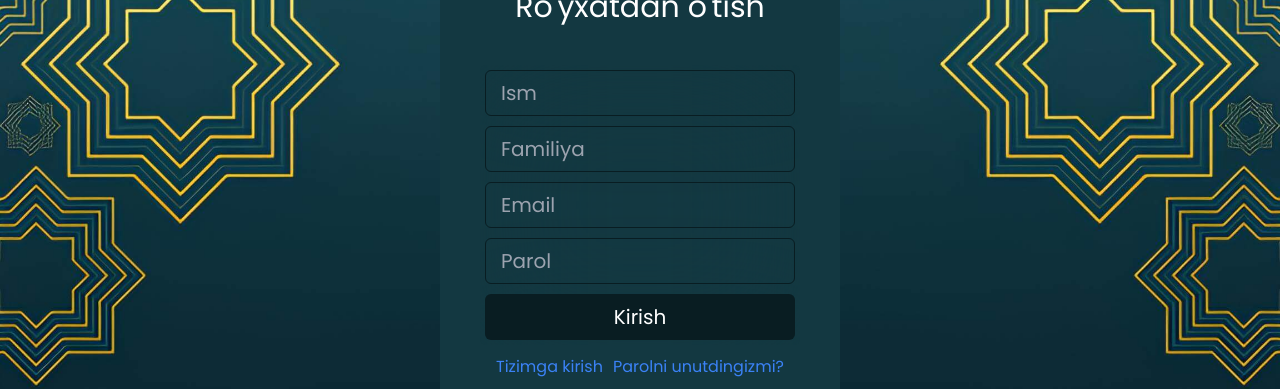
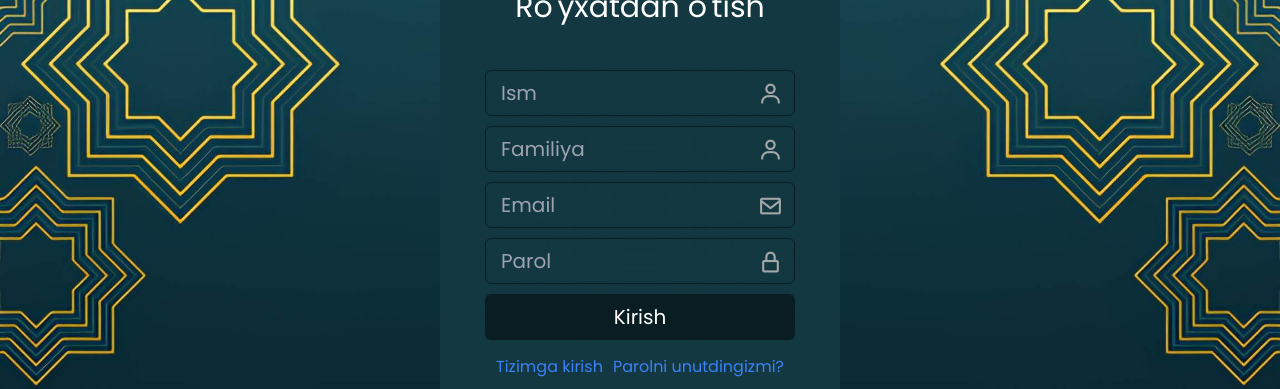
Before and after one commit to 1zzat1lla-Fayzullayev/Quran, a React (Vite) app: page / in a window 1280 px wide. Both pictures are taken after a click on the element "Ro'yxatdan o'tish". Shown: the part 160-549 px from the top of the page. Built offline with nearby package versions, Linux system fonts and the light colour scheme.

Commit message:
adding icons and adding search functions

```diff
--- a/src/components/Card.jsx
+++ b/src/components/Card.jsx
@@ -3,7 +3,7 @@ import React from "react";
 function Card({ surah }) {
   return (
     <>
-      <div className="card bg-[#1f2125] w-[300px] md:w-[350px] h-[80px] border border-[#464b50] cursor-pointer rounded-[6px] hover:border-[#2ca4ab] flex font-Poppins">
+      <div className="card bg-[#1f2125] w-[300px] md:w-[350px] h-[80px] border border-[#464b50] cursor-pointer rounded-[6px] hover:border-[#2ca4ab] flex font-Poppins z-[10]">
         <div className="card__element bg-[#343a40] flex justify-center items-center rounded-[3px] transform rotate-[45deg] m-auto ml-[20px]">
           <p className="transform rotate-[315deg] text-white font-semibold">
             {surah.number}
@@ -12,13 +12,13 @@ function Card({ surah }) {
         <div className="ml-[20px] flex items-center justify-between w-full">
           <div>
             <p className="text-white">{surah.englishName}</p>
-            <p className="text-[#343a40] text-[12px] onBlue-p">
+            <p className="text-[#6c7277] text-[12px] onBlue-p font-semibold">
               {surah.englishNameTranslation}
             </p>
           </div>
           <div className="mr-[15px]">
             <p className="text-white">{surah.name}</p>
-            <p className="text-[#343a40] text-[12px] onBlue-p">
+            <p className="text-[#6c7277] text-[12px] onBlue-p font-semibold">
               {surah.ayahs.length} Oyat
             </p>
           </div>
--- a/src/components/Hero.jsx
+++ b/src/components/Hero.jsx
@@ -1,20 +1,32 @@
-import React from "react";
+import React, { useState } from "react";
 import SurahsCard from "./SurahsCard";
 
 function Hero() {
+  const [search, setSearch] = useState("");
+  const handleSearchChange = (e) => {
+    setSearch(e.target.value);
+  };
   return (
     <div className="flex justify-center items-center flex-col">
       <h1 className="text-[50px] font-semibold text-white m-[20px] font-Poppins">
         AL Quran
       </h1>
-      <input
-        type="search"
-        name="search"
-        placeholder="Nima o'qimoqchisiz?"
-        className="rounded-[100px] text-[20px] border-none outline-none min-w-[50%] px-[20px] md:px-[40px] py-[15px] md:py-[20px]"
-      />
+      <div className="relative w-[80%] md:w-[50%]">
+        <input
+          type="text"
+          name="text"
+          placeholder="Nima o'qimoqchisiz?"
+          value={search}
+          onChange={handleSearchChange}
+          className="relative rounded-[100px] pr-[55px] md:px-[50px] px-[25px] text-[20px] border-none outline-none w-[100%] py-[15px] md:py-[20px]"
+        />
+        <i
+          className="bx bx-search absolute z-[20] right-4 text-[25px] text-[#a4a8a8] top-[30%] md:top-[35%]"
+          onClick={() => {}}
+        ></i>
+      </div>
       <div>
-        <SurahsCard />
+        <SurahsCard search={search} />
       </div>
     </div>
   );
--- a/src/components/Navbar.jsx
+++ b/src/components/Navbar.jsx
@@ -28,6 +28,7 @@ function Navbar() {
   };
   const handleShowMobileNav = () => {
     setShowMobileNav(!showMobileNav);
+    document.body.classList.toggle("overflow-hidden");
   };
 
   useEffect(() => {
--- a/src/components/SignInInput.jsx
+++ b/src/components/SignInInput.jsx
@@ -1,48 +1,82 @@
-import React, { useRef } from "react";
+import React, { useRef, useState } from "react";
 
 function Inputs({ handleChange }) {
   const firstnameRef = useRef(null);
   const lastnameRef = useRef(null);
   const emailRef = useRef(null);
   const passwordRef = useRef(null);
+  const [lockChange, setLockChange] = useState(false);
   const handleInputChange = (e) => {
     handleChange(e);
+  };
+  const handleLockChange = () => {
+    setLockChange(!lockChange);
+    const passwordInput = document.getElementById("password");
+
+    if (lockChange) {
+      passwordInput.type = "password";
+    } else {
+      passwordInput.type = "text";
+    }
   };
 
   return (
     <>
+      <div className="relative">
         <input
           type="text"
           name="firstname"
           placeholder="Ism"
           ref={firstnameRef}
           onChange={handleInputChange}
-        className="border border-[#091d22] rounded-[6px] outline-none pl-[15px] py-[7px] w-full text-white bg-transparent text-[15px] md:text-[20px]"
+          className="relative border pr-[48px] border-[#091d22] rounded-[6px] outline-none pl-[15px] py-[7px] w-full text-white bg-transparent text-[15px] md:text-[20px]"
         />
+        <i class="bx bx-user absolute right-3 text-[25px] text-[#a4a8a8] top-[25%]"></i>
+      </div>
+      <div className="relative">
         <input
           type="text"
           name="lastname"
           placeholder="Familiya"
           ref={lastnameRef}
           onChange={handleInputChange}
-        className="border border-[#091d22] rounded-[6px] outline-none pl-[15px] py-[7px] w-full text-white bg-transparent text-[15px] md:text-[20px]"
+          className="relative border pr-[48px] border-[#091d22] rounded-[6px] outline-none pl-[15px] py-[7px] w-full text-white bg-transparent text-[15px] md:text-[20px]"
         />
+        <i class="bx bx-user absolute right-3 text-[25px] text-[#a4a8a8] top-[25%]"></i>
+      </div>
+      <div className="relative">
         <input
           type="email"
           name="email"
           placeholder="Email"
           ref={emailRef}
           onChange={handleInputChange}
-        className="border border-[#091d22] rounded-[6px] outline-none pl-[15px] py-[7px] w-full text-white bg-transparent text-[15px] md:text-[20px]"
+          className="relative border pr-[48px] border-[#091d22] rounded-[6px] outline-none pl-[15px] py-[7px] w-full text-white bg-transparent text-[15px] md:text-[20px]"
         />
+        <i className="bx bx-envelope absolute right-3 text-[25px] text-[#a4a8a8] top-[25%]"></i>
+      </div>
+      <div className="relative">
         <input
           type="password"
           name="password"
+          id="password"
           placeholder="Parol"
           ref={passwordRef}
           onChange={handleInputChange}
-        className="border border-[#091d22] rounded-[6px] outline-none pl-[15px] py-[7px] w-full text-white bg-transparent text-[15px] md:text-[20px]"
+          className="relative border pr-[48px] border-[#091d22] rounded-[6px] outline-none pl-[15px] py-[7px] w-full text-white bg-transparent text-[15px] md:text-[20px]"
         />
+        {lockChange ? (
+          <i
+            className="bx bx-lock-open-alt absolute right-3 text-[25px] text-[#a4a8a8] top-[25%] cursor-pointer"
+            onClick={handleLockChange}
+          ></i>
+        ) : (
+          <i
+            className="bx bx-lock-alt absolute right-3 text-[25px] text-[#a4a8a8] top-[25%] cursor-pointer"
+            onClick={handleLockChange}
+          ></i>
+        )}
+      </div>
     </>
   );
 }
--- a/src/components/SignUpInput.jsx
+++ b/src/components/SignUpInput.jsx
@@ -1,31 +1,60 @@
-import React, { useRef } from "react";
+import React, { useRef, useState } from "react";
 
 function SignUpInput({ handleChange }) {
   const emailRef = useRef(null);
   const passwordRef = useRef(null);
+  const [lockChange, setLockChange] = useState(false);
 
   const handleInputChange = (e) => {
     handleChange(e);
   };
 
+  const handleLockChange = () => {
+    setLockChange(!lockChange);
+    const passwordInput = document.getElementById("password");
+
+    if (lockChange) {
+      passwordInput.type = "password";
+    } else {
+      passwordInput.type = "text";
+    }
+  };
+
   return (
     <>
+      <div className="relative">
         <input
           type="email"
           name="email"
           placeholder="Email"
           ref={emailRef}
           onChange={handleInputChange}
-        className="border border-[#091d22] rounded-[6px] outline-none pl-[15px] py-[7px] w-full text-white bg-transparent text-[15px] md:text-[20px]"
+          className="relative border border-[#091d22] rounded-[6px] outline-none pl-[15px] pr-[48px] py-[7px] w-full text-white bg-transparent text-[15px] md:text-[20px]"
         />
+        <i className="bx bx-envelope absolute right-3 text-[25px] text-[#a4a8a8] top-[25%]"></i>
+      </div>
+      <div className="relative">
         <input
           type="password"
           name="password"
+          id="password"
           placeholder="Parol"
           ref={passwordRef}
           onChange={handleInputChange}
-        className="border border-[#091d22] rounded-[6px] outline-none pl-[15px] py-[7px] w-full text-white bg-transparent text-[15px] md:text-[20px]"
+          className="relative border border-[#091d22] rounded-[6px] outline-none pl-[15px] pr-[48px] py-[7px] w-full text-white bg-transparent text-[15px] md:text-[20px]"
         />
+        {lockChange ? (
+          <i
+            className="bx bx-lock-open-alt absolute right-3 text-[25px] text-[#a4a8a8] top-[25%] cursor-pointer"
+            onClick={handleLockChange}
+          ></i>
+        ) : (
+          <i
+            className="bx bx-lock-alt absolute right-3 text-[25px] text-[#a4a8a8] top-[25%] cursor-pointer"
+            onClick={handleLockChange}
+          ></i>
+        )}
+      </div>
     </>
   );
 }
--- a/src/shared/ForgetPassSection.jsx
+++ b/src/shared/ForgetPassSection.jsx
@@ -6,14 +6,17 @@ function ForgetPassSection({ onForgetChange, handleChange, forgetHandler }) {
     <>
       {onForgetChange && (
         <div className="flex flex-col gap-[10px] font-Poppins w-[100%]">
+          <div className="relative">
             <input
               type="email"
               name="email"
               placeholder="Email"
               ref={email}
               onChange={handleChange}
-            className="border border-[#091d22] rounded-[6px] outline-none pl-[15px] py-[7px] w-full text-white bg-transparent text-[15px] md:text-[20px]"
+              className="relative border border-[#091d22] rounded-[6px] pr-[48px] outline-none pl-[15px] py-[7px] w-full text-white bg-transparent text-[15px] md:text-[20px]"
             />
+            <i className="bx bx-envelope absolute right-3 text-[25px] text-[#a4a8a8] top-[25%]"></i>
+          </div>
           <button
             className="bg-[#091d22] px-[20px] py-[8px] rounded-[6px] text-white text-[15px] md:text-[20px]"
             onClick={forgetHandler}
```
Also changed, not shown: src/components/SurahsCard.jsx (+13 -3 lines). Lines whose indentation alone changed are shown as unchanged.
